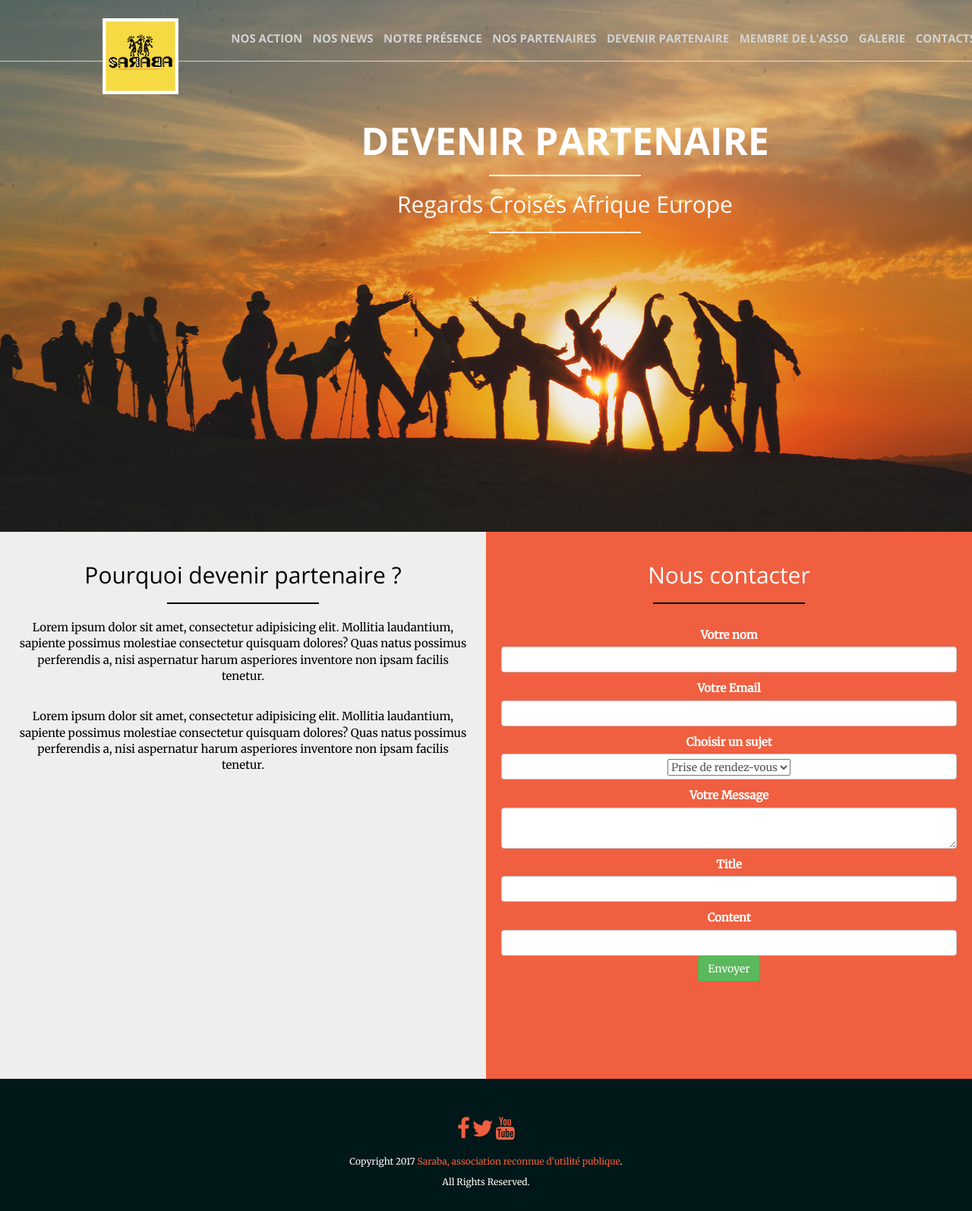
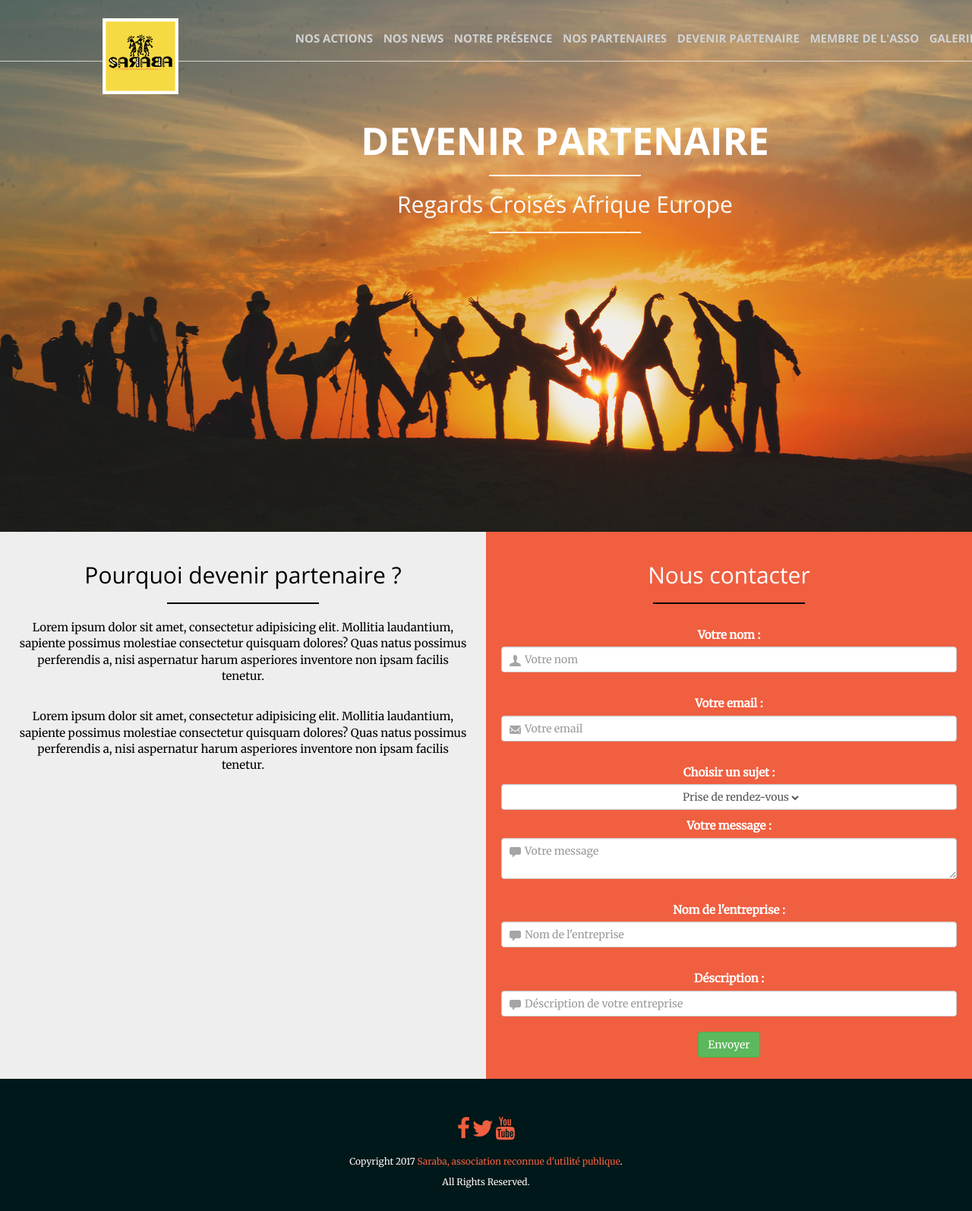
Before and after one commit to adrirka/FinalProject, a PHP site: template Saraba/templates/addpartner_list.html.twig in a window 1280 px wide. Shown: the whole page at 76% size. Run offline with PHP 8.4, Linux system fonts and the light colour scheme; the template is opened without the code that fills it, so the values that code supplies are empty; some libraries are stand-ins or nearby versions.

Commit message:
Supprésion de contact et Modif css
Suppresion de l

```diff
--- a/Saraba/templates/addpartner_list.html.twig
+++ b/Saraba/templates/addpartner_list.html.twig
@@ -22,18 +22,18 @@
                 <h2>Nous contacter</h2>
                 <form class="form-vertical form_contact" method="post" action="#">
                         <article class="form-group">
-                            <label class="control-label col-sm-12" for="userName">Votre nom <b></b> </label>
-                            <input class="col-sm-6 form-control" type="text" id="userName" name="name">
+                            <label class="control-label col-sm-12" for="userName">Votre nom : <b></b> </label>
+                            <input class="col-sm-6 form-control" type="text" id="userName" name="name" placeholder="Votre nom">
                         </article>
 
 
                         <article class="form-group">
-                            <label class="control-label col-sm-12" for="userEmail">Votre Email <b></b> </label>
-                            <input class="col-sm-6 form-control" type="email" id="userEmail" name="email">
+                            <label class="control-label col-sm-12" for="userEmail">Votre email : <b></b> </label>
+                            <input class="col-sm-6 form-control" type="email" id="userEmail" name="email" placeholder="Votre email">
                         </article>
 
                         <article class="form-group">
-                            <label class="control-label col-sm-12" for="userSubject">Choisir un sujet <b></b> </label>
+                            <label class="control-label col-sm-12" for="userSubject">Choisir un sujet : <b></b> </label>
                                 <div class="col-sm-6 form-control">
                                     <select  id="userSubject" name="subject">
                                         <option value="rdv">Prise de rendez-vous</option>
@@ -42,18 +42,18 @@
                         </article>
 
                         <article class="form-group">
-                            <label class="control-label col-sm-12" for="userMessage">Votre Message <b></b> </label>
-                            <textarea class="col-sm-6 form-control" id="userMessage" name="message"></textarea>
+                            <label class="control-label col-sm-12" for="userMessage">Votre message : <b></b> </label>
+                            <textarea class="col-sm-6 form-control" id="userMessage" name="message" placeholder="Votre message"></textarea>
                         </article>
 
                         <article class="form-group">
-                            <label class="control-label col-sm-12" for="userTitle">Title <b></b> </label>
-                            <input class="col-sm-6 form-control" type="text" id="userTitle" name="title">
+                            <label class="control-label col-sm-12" for="userTitle">Nom de l'entreprise : <b></b> </label>
+                            <input class="col-sm-6 form-control" type="text" id="userTitle" name="title" placeholder="Nom de l'entreprise">
                         </article>
 
                         <article class="form-group">
-                            <label class="control-label col-sm-12" for="userContent">Content <b></b> </label>
-                            <input class="col-sm-6 form-control" type="text" id="userContent" name="content">
+                            <label class="control-label col-sm-12" for="userContent">Déscription : <b></b> </label>
+                            <input class="col-sm-6 form-control" type="text" id="userContent" name="content" placeholder="Déscription de votre entreprise">
                         </article>
 
                         <div class="col-sm-12">
--- a/Saraba/templates/layout.html.twig
+++ b/Saraba/templates/layout.html.twig
@@ -53,7 +53,7 @@
                 <p>Menu <i class="fa fa-bars"></i></p>
                 <ul>
                     <li>
-                        <a href="{{ path('action') }}">Nos Action</a>
+                        <a href="{{ path('action') }}">Nos Actions</a>
                     </li>
                     <li>
                         <a href="{{ path('actu') }}">Nos News</a>
@@ -72,9 +72,6 @@
                     </li>
                     <li>
                         <a href="{{ path('galerie') }}">Galerie</a>
-                    </li>
-                    <li>
-                        <a href="{{ path('contact_edit') }}">Contacts</a>
                     </li>
                 </ul>
             </nav>
@@ -110,6 +107,7 @@
             <script src="https://ajax.googleapis.com/ajax/libs/jquery/1.12.4/jquery.min.js"></script>
             <script src="https://maxcdn.bootstrapcdn.com/bootstrap/3.3.7/js/bootstrap.min.js" integrity="sha384-Tc5IQib027qvyjSMfHjOMaLkfuWVxZxUPnCJA7l2mCWNIpG9mGCD8wGNIcPD7Txa" crossorigin="anonymous"></script>
             <script src="{{ asset('js/script.js') }}"></script>
+            <script src="{{ asset('js/scriptbuger.js') }}"></script>
         {% endblock %}
     </body>
 </html>
--- a/Saraba/web/css/contactinfo.css
+++ b/Saraba/web/css/contactinfo.css
@@ -27,6 +27,7 @@ Style Reset
         font-size: 1.5rem; /* => 15px */
         font-family: 'Merriweather', serif;
         text-align: center;
+        background: #efe0c4;
 
     }
 
--- a/Saraba/web/css/home.css
+++ b/Saraba/web/css/home.css
@@ -204,6 +204,37 @@ Style Contact
 
     label, [type="button"]{
         margin-top: 1rem;
+    }
+
+    #userName{
+        background:url(../img/picto/name.png) no-repeat;
+    }
+
+    #userEmail{
+        background:url(../img/picto/email.png) no-repeat;
+    }
+
+    #userSubject{
+        border: none;
+    }
+
+    #userMessage, #userTitle, #userContent{
+        background:url(../img/picto/message.png) no-repeat;
+    }
+
+    #userName, #userEmail, #userSubject, #userMessage, #userTitle, #userContent{
+        background-color: white;
+        background-position: 1rem 1rem;
+        padding-left: 3rem;
+        margin-bottom: 2rem;
+    }
+
+    [type="button"]{
+        margin-top: 1rem;
+    }
+
+    form b{
+        color:black;
     }
 
 /*
--- /dev/null
+++ b/Saraba/web/js/scriptbuger.js
@@ -0,0 +1,34 @@
+// Chargement du DOM
+
+$( document ).ready( function(){
+
+    // ouverture
+    $( 'nav p' ).click( function(evt){
+
+        // Bloquer le comportement naturel de la balise A
+        evt.preventDefault();
+
+        // Appliquer la fonction slideToggle sur la nav
+        $( 'nav ul' ).slideToggle();
+
+    });
+
+    // Burger menu : navigation
+    $( 'nav li > a' ).click( function(evt){
+
+
+        evt.preventDefault();
+
+       var linkToOpen = $( this ).attr( 'href' );
+
+        // Fermeture
+        $( 'nav ul' ).slideUp( function(){
+
+            // Changer de page
+             window.location = linkToOpen;
+
+        });
+
+    });
+
+}); // Fin de la fonction d'attente du chargement du DOM
```
Also changed, not shown: Saraba/src/Controller/PageContactController.php (deleted, +0 -16 lines), Saraba/src/controllers.php (+0 -12 lines), Saraba/templates/contact_list.html.twig (deleted, +0 -33 lines), Saraba/templates/implantations_list.html.twig (+22 -3 lines), Saraba/templates/index.html.twig (+10 -10 lines), Saraba/templates/partner_list.html.twig (+18 -10 lines), Saraba/web/js/home.js (+0 -9 lines), Saraba/web/js/implantations.js (+22 -1 lines), Saraba/web/img/picto/email.png (added), Saraba/web/img/picto/message.png (added), Saraba/web/img/picto/name.png (added).
